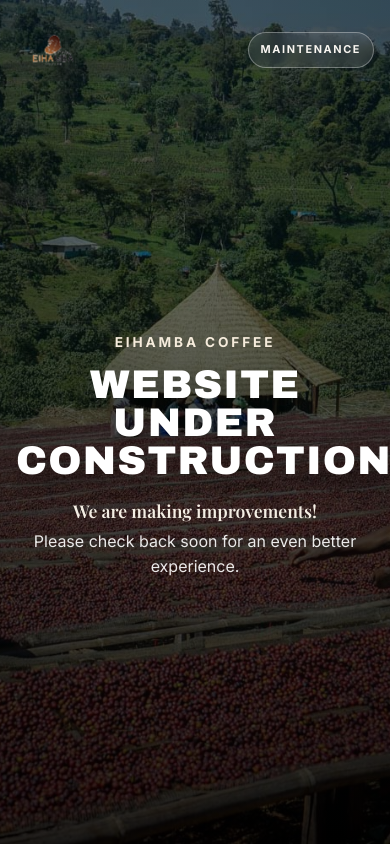
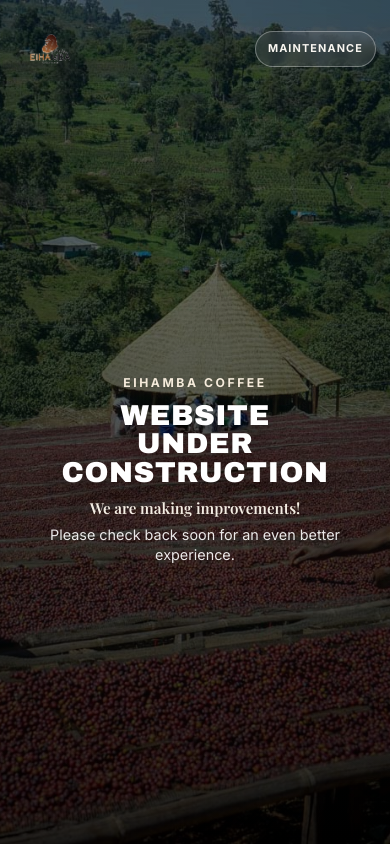
Before and after one commit to agrinaitweltd/eihamba, a Next.js app: page / in a window 390 px wide. Built offline with nearby package versions, Linux system fonts and the light colour scheme.

Commit message:
Rebrand email templates with site colours and logo

```diff
--- a/pages/index.js
+++ b/pages/index.js
@@ -141,31 +141,105 @@
           line-height: 1.6;
         }
 
-        @media (max-width: 640px) {
+        @media (max-width: 768px) {
           .maintenance-page {
-            padding: 16px;
+            padding: 20px 18px;
+            background-attachment: fixed;
+          }
+
+          .top-bar {
+            margin-bottom: 32px;
+            gap: 12px;
           }
 
           .brand-logo {
-            width: 74px;
+            width: 80px;
+          }
+
+          .status-chip {
+            padding: 10px 14px;
+            font-size: 0.72rem;
+            letter-spacing: 0.08rem;
+          }
+
+          .hero-copy {
+            margin-top: auto;
+            margin-bottom: auto;
+            padding: 24px 0;
+          }
+
+          .kicker {
+            margin-bottom: 14px;
+            font-size: 0.82rem;
+            letter-spacing: 0.2rem;
+          }
+
+          h1 {
+            font-size: clamp(2.2rem, 8vw, 4.2rem);
+            line-height: 0.92;
+            margin-bottom: 6px;
+          }
+
+          h2 {
+            font-size: clamp(1rem, 2.3vw, 1.5rem);
+            margin: 16px 0 6px;
+          }
+
+          .message {
+            font-size: 0.95rem;
+            line-height: 1.5;
+            margin-top: 10px;
+          }
+        }
+
+        @media (max-width: 480px) {
+          .maintenance-page {
+            padding: 16px 14px;
+          }
+
+          .top-bar {
+            margin-bottom: 28px;
+            gap: 10px;
+          }
+
+          .brand-logo {
+            width: 72px;
           }
 
           .status-chip {
             padding: 8px 12px;
             font-size: 0.68rem;
+            letter-spacing: 0.07rem;
           }
 
           .hero-copy {
-            margin-top: auto;
-            margin-bottom: auto;
+            padding: 20px 0;
+          }
+
+          .kicker {
+            margin-bottom: 10px;
+            font-size: 0.76rem;
+            letter-spacing: 0.16rem;
           }
 
           h1 {
-            line-height: 0.95;
+            font-size: clamp(1.8rem, 7vw, 3.2rem);
+            line-height: 0.98;
+            margin-bottom: 4px;
+            letter-spacing: 0.02em;
           }
 
-          .kicker {
-            letter-spacing: 0.18rem;
+          h2 {
+            font-size: clamp(0.95rem, 2vw, 1.2rem);
+            margin: 12px 0 4px;
+            font-weight: 600;
+          }
+
+          .message {
+            font-size: 0.9rem;
+            line-height: 1.4;
+            max-width: 36ch;
+            margin-top: 8px;
           }
         }
       `}</style>
--- a/under-construction.html
+++ b/under-construction.html
@@ -118,31 +118,105 @@
       line-height: 1.6;
     }
 
-    @media (max-width: 640px) {
+    @media (max-width: 768px) {
       body {
-        padding: 16px;
+        padding: 20px 18px;
+        background-attachment: fixed;
+      }
+
+      .top-bar {
+        margin-bottom: 32px;
+        gap: 12px;
       }
 
       .brand-logo {
-        width: 74px;
+        width: 80px;
+      }
+
+      .status-chip {
+        padding: 10px 14px;
+        font-size: 0.72rem;
+        letter-spacing: 0.08rem;
+      }
+
+      .hero-copy {
+        margin-top: auto;
+        margin-bottom: auto;
+        padding: 24px 0;
+      }
+
+      .kicker {
+        margin-bottom: 14px;
+        font-size: 0.82rem;
+        letter-spacing: 0.2rem;
+      }
+
+      h1 {
+        font-size: clamp(2.2rem, 8vw, 4.2rem);
+        line-height: 0.92;
+        margin-bottom: 6px;
+      }
+
+      h2 {
+        font-size: clamp(1rem, 2.3vw, 1.5rem);
+        margin: 16px 0 6px;
+      }
+
+      .message {
+        font-size: 0.95rem;
+        line-height: 1.5;
+        margin-top: 10px;
+      }
+    }
+
+    @media (max-width: 480px) {
+      body {
+        padding: 16px 14px;
+      }
+
+      .top-bar {
+        margin-bottom: 28px;
+        gap: 10px;
+      }
+
+      .brand-logo {
+        width: 72px;
       }
 
       .status-chip {
         padding: 8px 12px;
         font-size: 0.68rem;
+        letter-spacing: 0.07rem;
       }
 
       .hero-copy {
-        margin-top: auto;
-        margin-bottom: auto;
+        padding: 20px 0;
+      }
+
+      .kicker {
+        margin-bottom: 10px;
+        font-size: 0.76rem;
+        letter-spacing: 0.16rem;
       }
 
       h1 {
-        line-height: 0.95;
+        font-size: clamp(1.8rem, 7vw, 3.2rem);
+        line-height: 0.98;
+        margin-bottom: 4px;
+        letter-spacing: 0.02em;
       }
 
-      .kicker {
-        letter-spacing: 0.18rem;
+      h2 {
+        font-size: clamp(0.95rem, 2vw, 1.2rem);
+        margin: 12px 0 4px;
+        font-weight: 600;
+      }
+
+      .message {
+        font-size: 0.9rem;
+        line-height: 1.4;
+        max-width: 36ch;
+        margin-top: 8px;
       }
     }
   </style>
```
